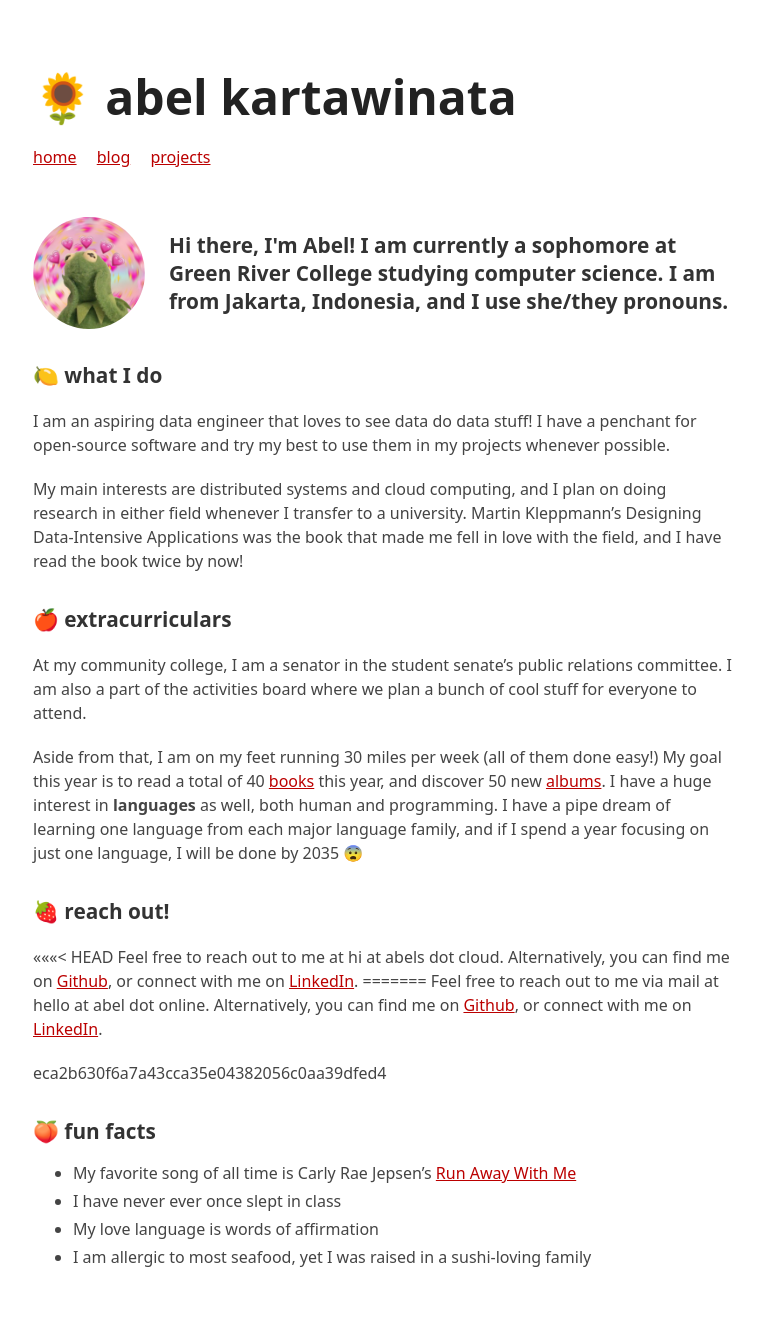
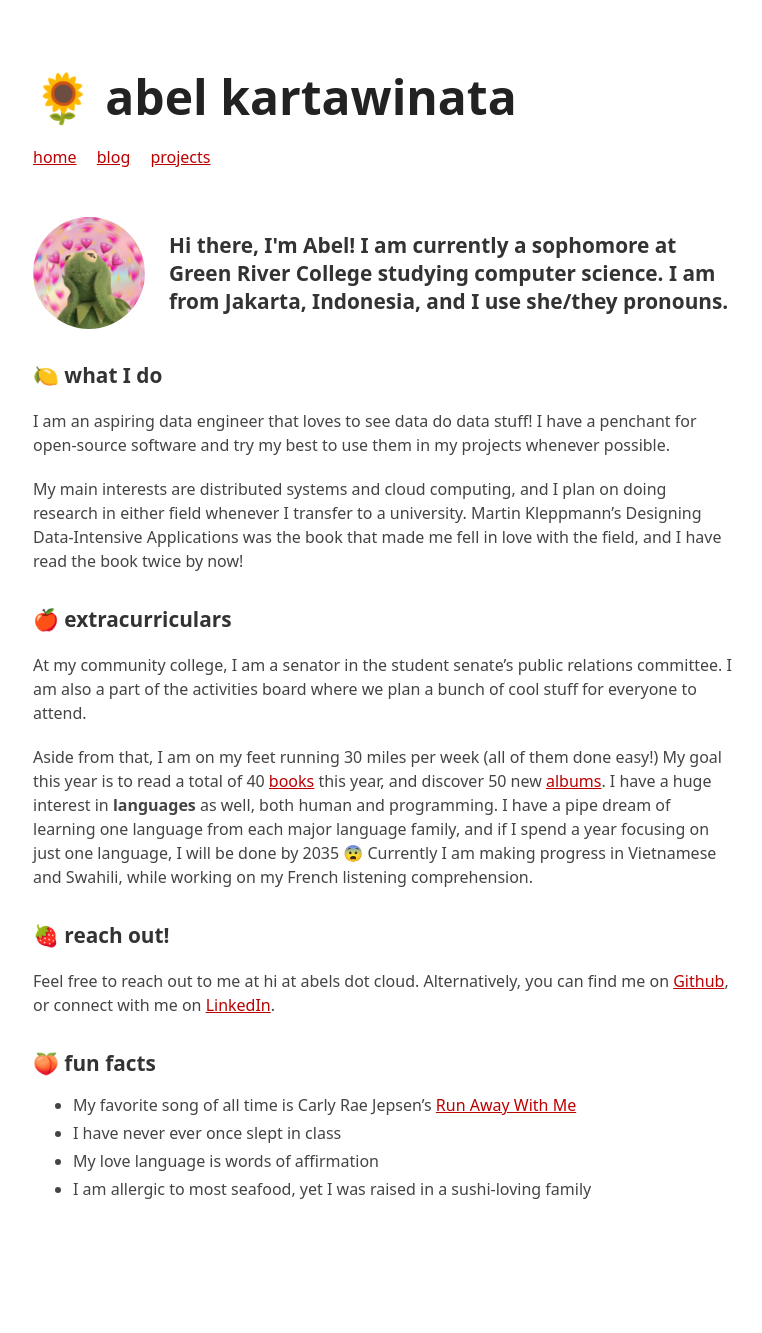
Before and after one commit to abelkartwii/abelkartwii, a Jekyll site: the page built from index.md, in a window 1280 px wide. Shown: the whole page, without its empty margins (257-1019 px from the left). Built offline with Jekyll 4.4.1, drawn with Linux system fonts in a browser that asks for light colours; our own code applies the rules of GitHub Pages for plain Markdown files; after the commit the page ends 1265 px from its top, so only the background shows below that.

Commit message:
june update

```diff
--- a/index.md
+++ b/index.md
@@ -10,14 +10,10 @@ My main interests are distributed systems and cloud computing, and I plan on doi
 At my community college, I am a senator in the student senate's public relations committee. I am also a part of the activities board where we plan a bunch of cool stuff for everyone to attend.
 
 Aside from that, I am on my feet running 30 miles per week (all of them done easy!) My goal this year is to read a total of 40 [books](https://www.goodreads.com/belzki) this year, and discover 50 new [albums](https://www.last.fm/user/syllabel).
-I have a huge interest in **languages** as well, both human and programming. I have a pipe dream of learning one language from each major language family, and if I spend a year focusing on just one language, I will be done by 2035 😨
+I have a huge interest in **languages** as well, both human and programming. I have a pipe dream of learning one language from each major language family, and if I spend a year focusing on just one language, I will be done by 2035 😨 Currently I am making progress in Vietnamese and Swahili, while working on my French listening comprehension.
 
 ### 🍓 reach out!
-<<<<<<< HEAD
 Feel free to reach out to me at hi at abels dot cloud. Alternatively, you can find me on [Github](http://github.com/abelkartwii/), or connect with me on [LinkedIn](http://linkedin.com/abel.kartawinata/).
-=======
-Feel free to reach out to me via mail at hello at abel dot online. Alternatively, you can find me on [Github](http://github.com/abelkartwii/), or connect with me on [LinkedIn](http://linkedin.com/abel.kartawinata/).
->>>>>>> eca2b630f6a7a43cca35e04382056c0aa39dfed4
 
 ### 🍑 fun facts
 - My favorite song of all time is Carly Rae Jepsen's [Run Away With Me](https://www.youtube.com/watch?v=TeccAtqd5K8)
```
Also changed, not shown: README.md (deleted).
